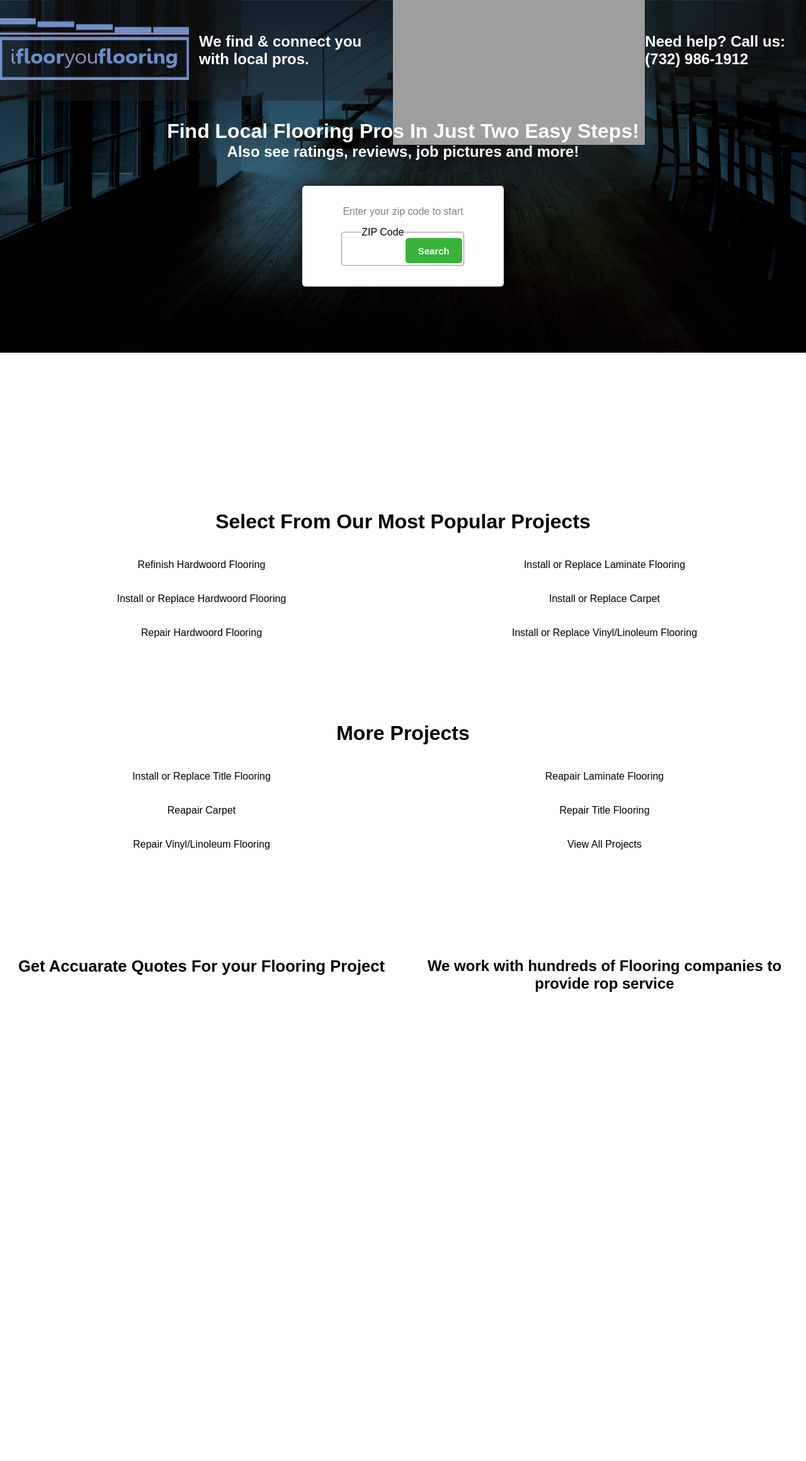
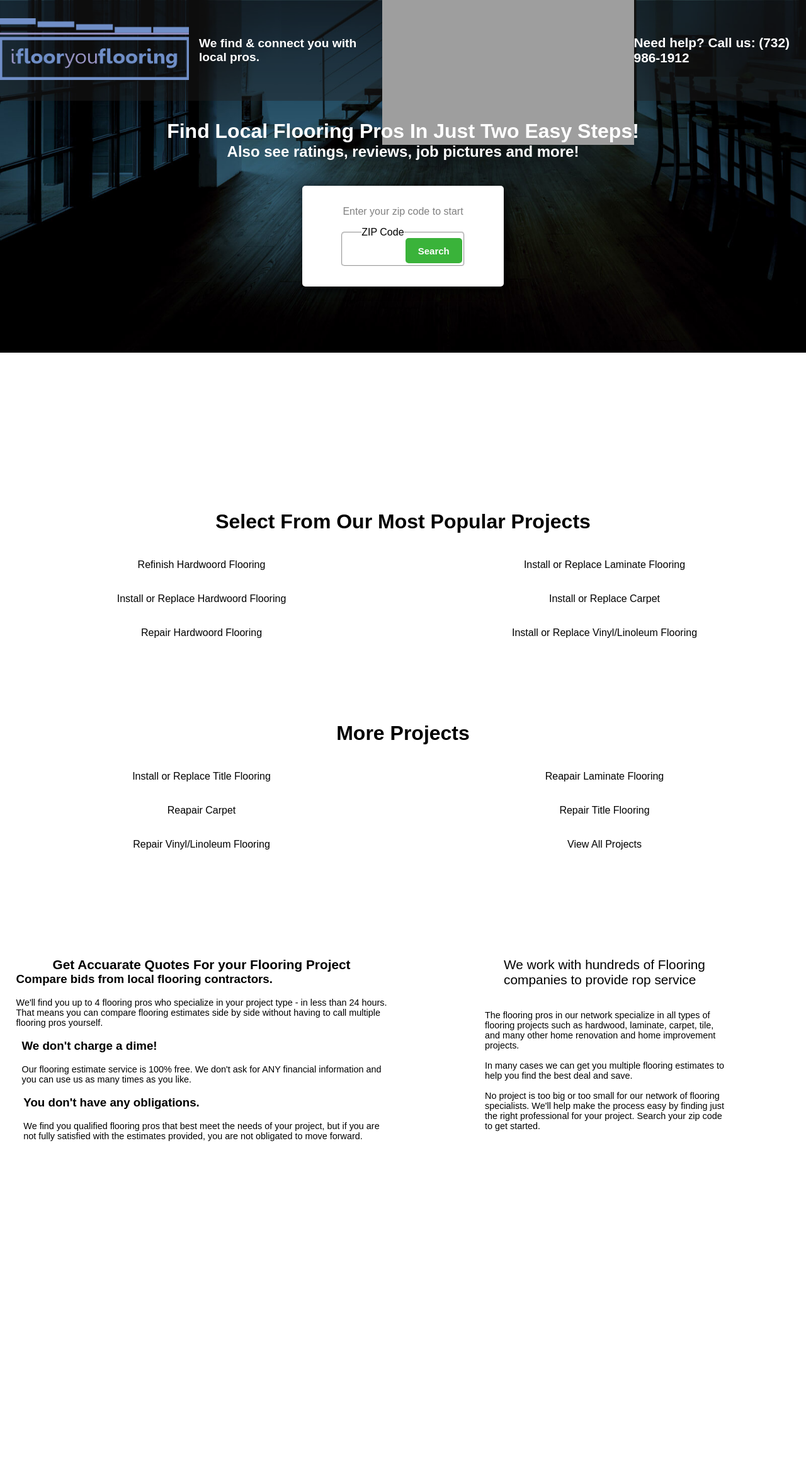
Before and after one commit to gvatec/iflooruflooring, a PHP site: page / in a window 1280 px wide. Shown: the whole page at 63% size. After the commit the page ends 1812 px from the top, so only its background shows below. Run offline with PHP 8.4, Linux system fonts and the light colour scheme; grey boxes are pictures that could not be loaded.

Commit message:
atualização 10:03 am

```diff
--- a/iflooryouflooring/css-index/index.css
+++ b/iflooryouflooring/css-index/index.css
@@ -161,19 +161,23 @@ header{
 
 .container3{
     width:100%;
-    height: 100vh;
+    height: 100%;
     display: flex;
-    flex-direction: row;
+    margin-bottom: 1rem;
 }
 .boxtext1{
     width: 50vw;
-    height: 80vh;
-    text-align: center;
+    height: 100%;
+    align-items: center;
+    display: flex;
+    flex-direction: column;
 }
 .boxtext2{
     width: 50vw;
-    height: 80vh;
-    text-align: center;
+    height: 100%;
+    align-items: center;
+    display: flex;
+    flex-direction: column;
 
 }
 
@@ -204,7 +208,7 @@ font-size: 17px;
         flex-direction: column;
     }
     .container1{
-        background-size: 100vh;
+        background-size: 100%;
     }
     .boxzipcode{
         padding: 0.7rem;
--- a/iflooryouflooring/index.html
+++ b/iflooryouflooring/index.html
@@ -26,12 +26,12 @@ tecwebcod developers
                     <img src="./img/logotipo.png" alt="logo">
                 </a>
                 <div style="margin-left: 1rem;" class="text1">
-                    <h2>We find & connect you with local pros.</h2>
+                    <h2 style="font-size: 1.2rem;">We find & connect you with local pros.</h2>
                 </div>
             </div>
             <div class="contacthelp">
                 <img src="https://img.icons8.com/ios/50/ffffff/phonelink-ring--v1.png" alt="contacthelp">
-                <h2>Need help? Call us: (732) 986-1912</h2>
+                <h2 style="font-size: 1.3rem;">Need help? Call us: (732) 986-1912</h2>
             </div>
         </header>
         <div class="mainbox">
@@ -90,12 +90,34 @@ tecwebcod developers
     <div class="container3">
         <div class="boxtext1">
             <div class="title3">
-                <h1 style="font-size: 1.6rem;">Get Accuarate Quotes For your Flooring Project</h1>
+                <h1 style="font-size: 1.3rem;">Get Accuarate Quotes For your Flooring Project</h1>
+            </div>
+            <div class="titleparagrafo1">
+                <h3>Compare bids from local flooring contractors.</h3><br>
+                <p style="font-size: 0.9rem;">We'll find you up to 4 flooring pros who specialize in your project type - in less than 24 hours. <br>
+                     That means you can compare flooring estimates side by side without having to call multiple <br> flooring pros yourself.</p>
+            </div><br>
+            <div class="titleparagrafo2">
+                <h3>We don't charge a dime!</h3><br>
+                <p style="font-size: 0.9rem;">Our flooring estimate service is 100% free.
+                    We don't ask for ANY financial information and <br> you can use us as many times as you like.</p>
+            </div><br>
+            <div class="titleparagrafo3">
+                <h3>You don't have any obligations.</h3><br>
+                <p style="font-size: 0.9rem;">We find you qualified flooring pros that best meet the needs of your project,
+                    but if you are <br> not fully satisfied with the estimates provided, you are not obligated to move forward.</p>
             </div>
         </div>
         <div class="boxtext2">
            <div class="title4">
-               <h2>We work with hundreds of Flooring companies to provide rop service</h2>
+               <h2 style="font-size: 1.3rem;font-weight: 500;">We work with hundreds of Flooring <br> companies to provide rop service</h2>
+           </div><br><br>
+           <div class="titleparagrafo4">
+               <p style="font-size: 0.9rem;">The flooring pros in our network specialize in all types of <br> flooring projects such as hardwood,
+                    laminate, carpet, tile, <br> and many other home renovation and home improvement <br> projects. <br><br>
+                    In many cases we can get you multiple flooring estimates to <br> help you find the best deal and save. <br><br>
+                    No project is too big or too small for our network of flooring <br> specialists.
+                    We'll help make the process easy by finding just <br> the right professional for your project. Search your zip code <br> to get started.</p>
            </div>
         </div>
     </div>
```
